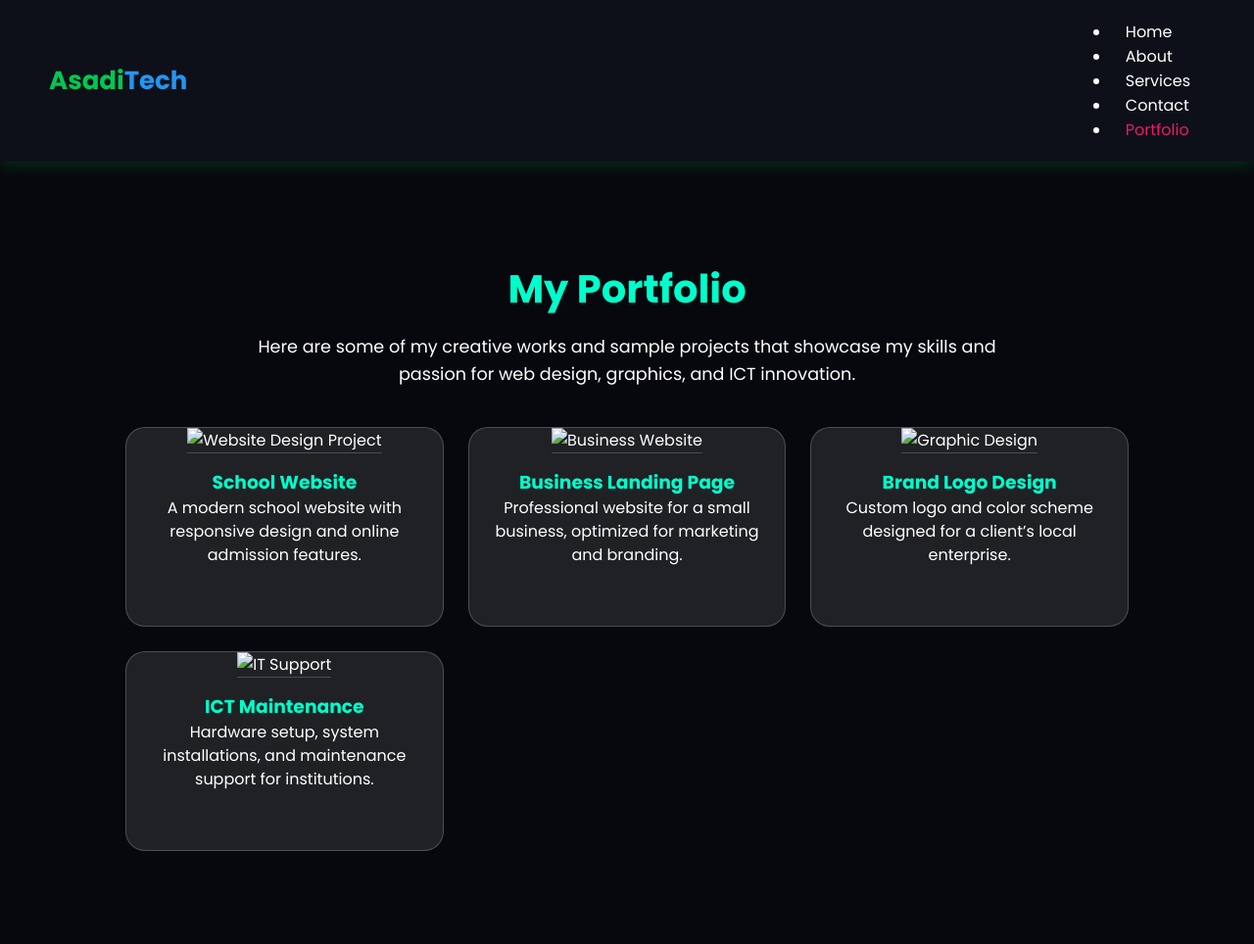
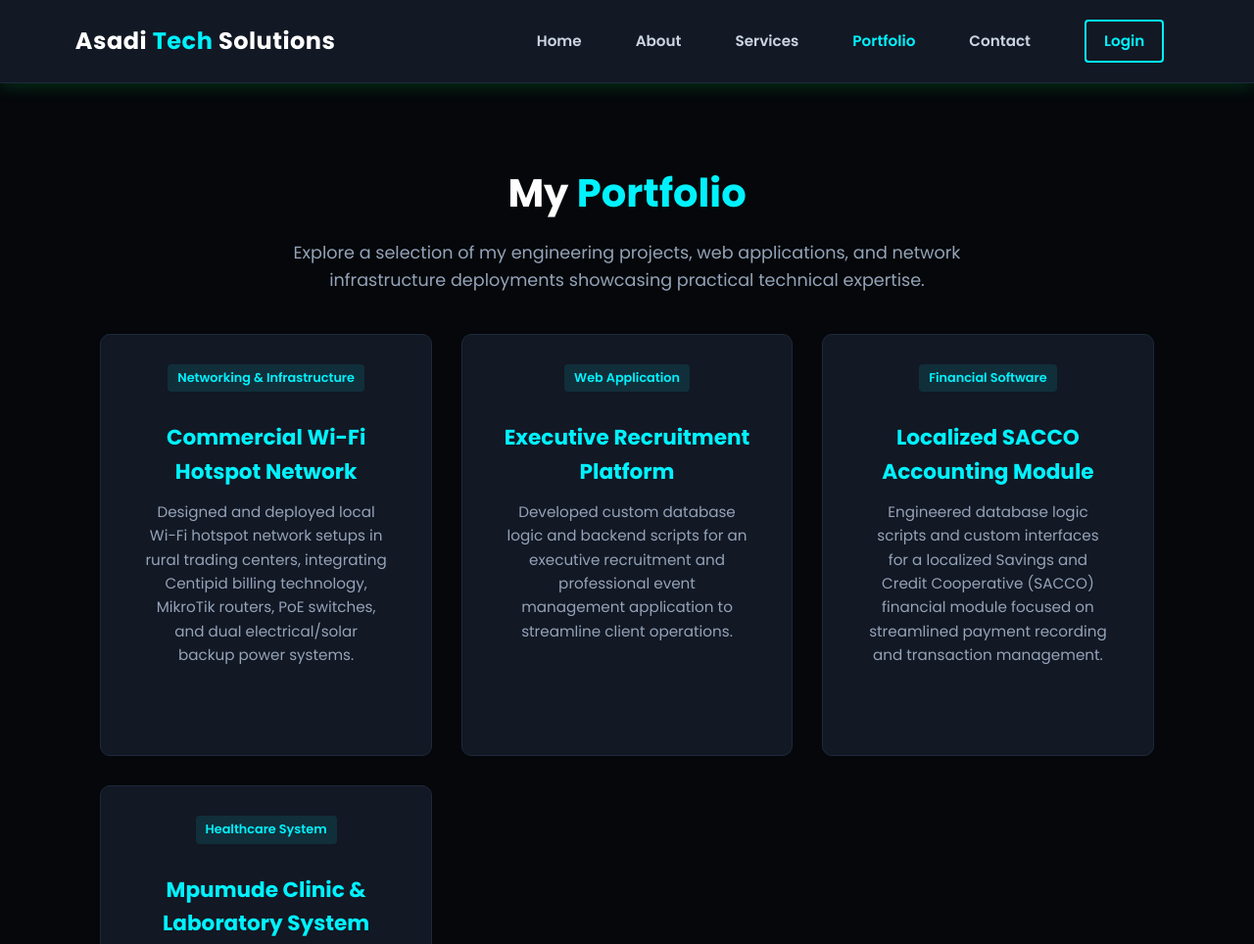
Before and after one commit to biiro123/AsaditechSolutions, a plain HTML site: page portfolio.html in a window 1280 px wide. Shown: the top 964 px of the page at 98% size. Drawn offline with Linux system fonts and the light colour scheme.

Commit message:
Update portfolio.html

```diff
--- a/portfolio.html
+++ b/portfolio.html
@@ -3,58 +3,215 @@
 <head>
   <meta charset="UTF-8" />
   <meta name="viewport" content="width=device-width, initial-scale=1.0" />
-  <title>Portfolio | AsadiTech</title>
+  <title>Portfolio | Asadi Tech Solutions</title>
   <link rel="stylesheet" href="style.css" />
+  <style>
+    /* Modern Wide-Screen Layout & Striking Aesthetics */
+    * { box-sizing: border-box; margin: 0; padding: 0; }
+    body {
+      font-family: 'Segoe UI', Tahoma, Geneva, Verdana, sans-serif;
+      background-color: #0b0e14;
+      color: #f8fafc;
+      line-height: 1.6;
+      width: 100%;
+      overflow-x: hidden;
+    }
+
+    /* Navigation Bar */
+    header {
+      display: flex !important;
+      justify-content: space-between !important;
+      align-items: center !important;
+      padding: 20px 6% !important;
+      background-color: #121824 !important;
+      border-bottom: 1px solid #1e293b !important;
+      position: sticky;
+      top: 0;
+      z-index: 1000;
+      width: 100%;
+    }
+    .logo {
+      font-size: 1.5rem;
+      font-weight: bold;
+      color: #ffffff;
+      letter-spacing: 0.5px;
+    }
+    .logo span { color: #00f2fe; }
+    nav {
+      display: flex;
+      align-items: center;
+      gap: 25px;
+      flex-wrap: wrap;
+    }
+    nav a {
+      text-decoration: none;
+      color: #cbd5e1;
+      font-weight: 600;
+      font-size: 0.95rem;
+      transition: color 0.3s ease;
+    }
+    nav a:hover, nav a.active {
+      color: #00f2fe;
+    }
+    .login-btn {
+      background: transparent;
+      border: 2px solid #00f2fe;
+      color: #00f2fe;
+      padding: 8px 18px;
+      border-radius: 4px;
+      transition: all 0.3s ease;
+    }
+    .login-btn:hover {
+      background: #00f2fe;
+      color: #0b0e14;
+    }
+
+    /* Portfolio Section */
+    .portfolio-section {
+      padding: 80px 8%;
+      max-width: 1400px;
+      margin: 0 auto;
+    }
+    .portfolio-container h2 {
+      font-size: 2.5rem;
+      margin-bottom: 15px;
+      color: #ffffff;
+      text-align: center;
+    }
+    .portfolio-container h2 span { color: #00f2fe; }
+    .portfolio-subtitle {
+      font-size: 1.15rem;
+      color: #94a3b8;
+      max-width: 800px;
+      margin: 0 auto 50px auto;
+      text-align: center;
+      line-height: 1.7;
+    }
+
+    /* Portfolio Grid */
+    .portfolio-grid {
+      display: grid;
+      grid-template-columns: repeat(auto-fit, minmax(280px, 1fr));
+      gap: 30px;
+    }
+    .portfolio-item {
+      background-color: #121824;
+      border: 1px solid #1e293b;
+      border-radius: 10px;
+      padding: 30px;
+      transition: transform 0.3s, border-color 0.3s;
+      display: flex;
+      flex-direction: column;
+      justify-content: space-between;
+    }
+    .portfolio-item:hover {
+      transform: translateY(-5px);
+      border-color: #00f2fe;
+    }
+    .portfolio-item h3 {
+      font-size: 1.35rem;
+      margin-bottom: 12px;
+      color: #00f2fe;
+    }
+    .portfolio-item p {
+      color: #94a3b8;
+      font-size: 0.95rem;
+      line-height: 1.6;
+    }
+    .badge {
+      display: inline-block;
+      background: rgba(0, 242, 254, 0.1);
+      color: #00f2fe;
+      padding: 4px 10px;
+      border-radius: 4px;
+      font-size: 0.8rem;
+      font-weight: 600;
+      margin-bottom: 15px;
+      width: fit-content;
+    }
+
+    /* Footer */
+    footer {
+      text-align: center;
+      padding: 30px;
+      background-color: #121824;
+      color: #64748b;
+      border-top: 1px solid #1e293b;
+      font-size: 0.95rem;
+      margin-top: 60px;
+    }
+
+    @media (max-width: 768px) {
+      .portfolio-container h2 { font-size: 2rem; }
+      header { padding: 15px 5%; }
+    }
+  </style>
 </head>
 <body>
+
+  <!-- Navigation Bar -->
   <header>
-    <h1 class="logo">Asadi<span>Tech</span></h1>
+    <div class="logo">Asadi <span>Tech</span> Solutions</div>
     <nav>
-      <ul>
-        <li><a href="index.html">Home</a></li>
-        <li><a href="about.html">About</a></li>
-        <li><a href="services.html">Services</a></li>
-        <li><a href="contact.html">Contact</a></li>
-        <li><a href="portfolio.html" class="active">Portfolio</a></li>
-      </ul>
+      <a href="index.html">Home</a>
+      <a href="about.html">About</a>
+      <a href="services.html">Services</a>
+      <a href="portfolio.html" class="active">Portfolio</a>
+      <a href="contact.html">Contact</a>
+      <a href="login.html" class="login-btn">Login</a>
     </nav>
   </header>
 
+  <!-- Portfolio Section -->
   <section class="portfolio-section">
     <div class="portfolio-container">
-      <h2>My Portfolio</h2>
-      <p>Here are some of my creative works and sample projects that showcase my skills and passion for web design, graphics, and ICT innovation.</p>
+      <h2>My <span>Portfolio</span></h2>
+      <p class="portfolio-subtitle">Explore a selection of my engineering projects, web applications, and network infrastructure deployments showcasing practical technical expertise.</p>
 
       <div class="portfolio-grid">
+        <!-- Project 1 -->
         <div class="portfolio-item">
-          <img src="images/website1.jpg" alt="Website Design Project">
-          <h3>School Website</h3>
-          <p>A modern school website with responsive design and online admission features.</p>
+          <div>
+            <span class="badge">Networking & Infrastructure</span>
+            <h3>Commercial Wi-Fi Hotspot Network</h3>
+            <p>Designed and deployed local Wi-Fi hotspot network setups in rural trading centers, integrating Centipid billing technology, MikroTik routers, PoE switches, and dual electrical/solar backup power systems.</p>
+          </div>
         </div>
 
+        <!-- Project 2 -->
         <div class="portfolio-item">
-          <img src="images/website2.jpg" alt="Business Website">
-          <h3>Business Landing Page</h3>
-          <p>Professional website for a small business, optimized for marketing and branding.</p>
+          <div>
+            <span class="badge">Web Application</span>
+            <h3>Executive Recruitment Platform</h3>
+            <p>Developed custom database logic and backend scripts for an executive recruitment and professional event management application to streamline client operations.</p>
+          </div>
         </div>
 
+        <!-- Project 3 -->
         <div class="portfolio-item">
-          <img src="images/graphics1.jpg" alt="Graphic Design">
-          <h3>Brand Logo Design</h3>
-          <p>Custom logo and color scheme designed for a client’s local enterprise.</p>
+          <div>
+            <span class="badge">Financial Software</span>
+            <h3>Localized SACCO Accounting Module</h3>
+            <p>Engineered database logic scripts and custom interfaces for a localized Savings and Credit Cooperative (SACCO) financial module focused on streamlined payment recording and transaction management.</p>
+          </div>
         </div>
 
+        <!-- Project 4 -->
         <div class="portfolio-item">
-          <img src="images/repair.jpg" alt="IT Support">
-          <h3>ICT Maintenance</h3>
-          <p>Hardware setup, system installations, and maintenance support for institutions.</p>
+          <div>
+            <span class="badge">Healthcare System</span>
+            <h3>Mpumude Clinic & Laboratory System</h3>
+            <p>Constructed local database applications and record-keeping software tailored for clinical patient record management and laboratory diagnostic tracking.</p>
+          </div>
         </div>
       </div>
     </div>
   </section>
 
+  <!-- Footer -->
   <footer>
-    <p>© 2025 AsadiTech | Designed with ❤️ by Biiro Asadi</p>
+    <p>© 2026 Asadi Tech Solutions | Engineered with excellence by Biiro Asadi</p>
   </footer>
+
 </body>
 </html>
```
